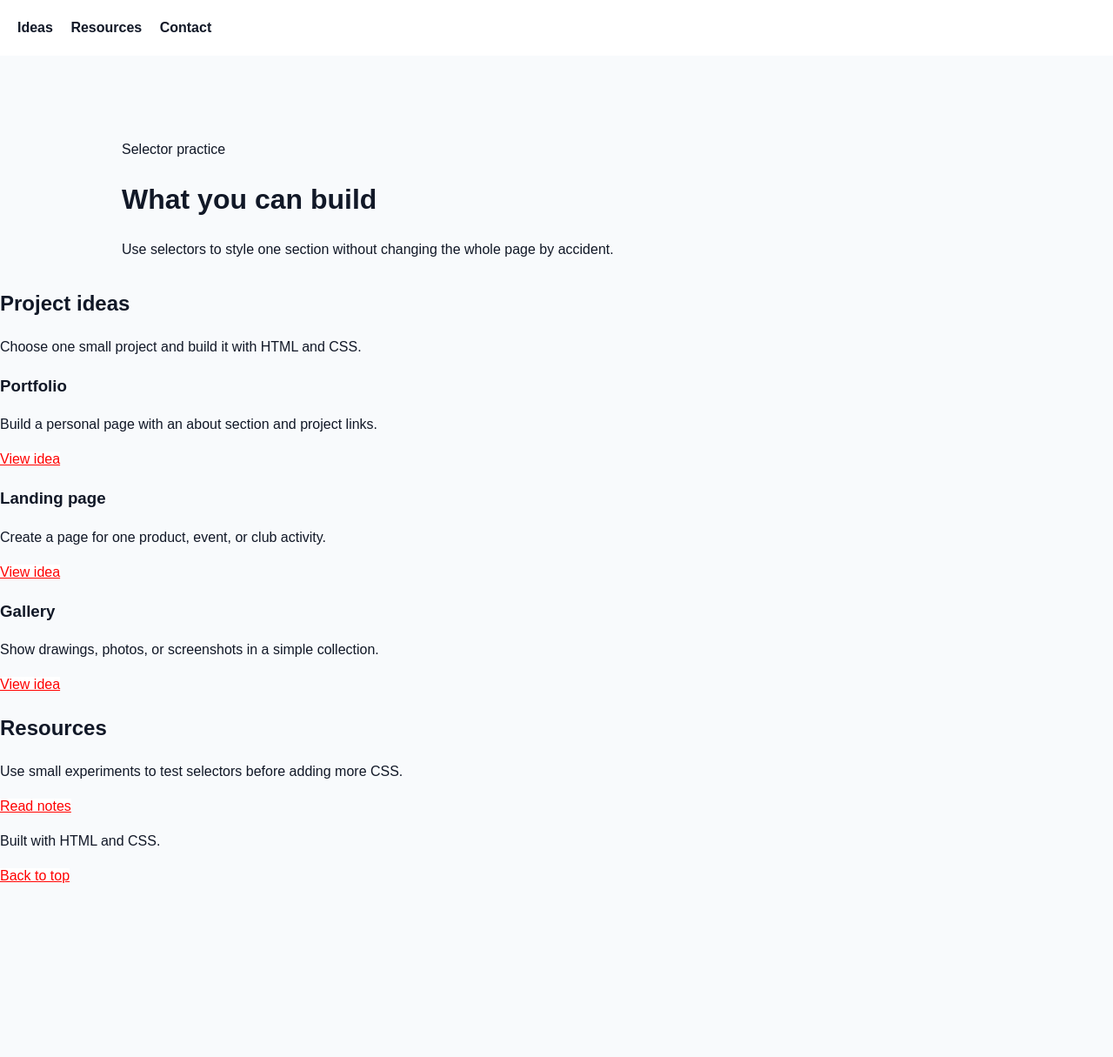
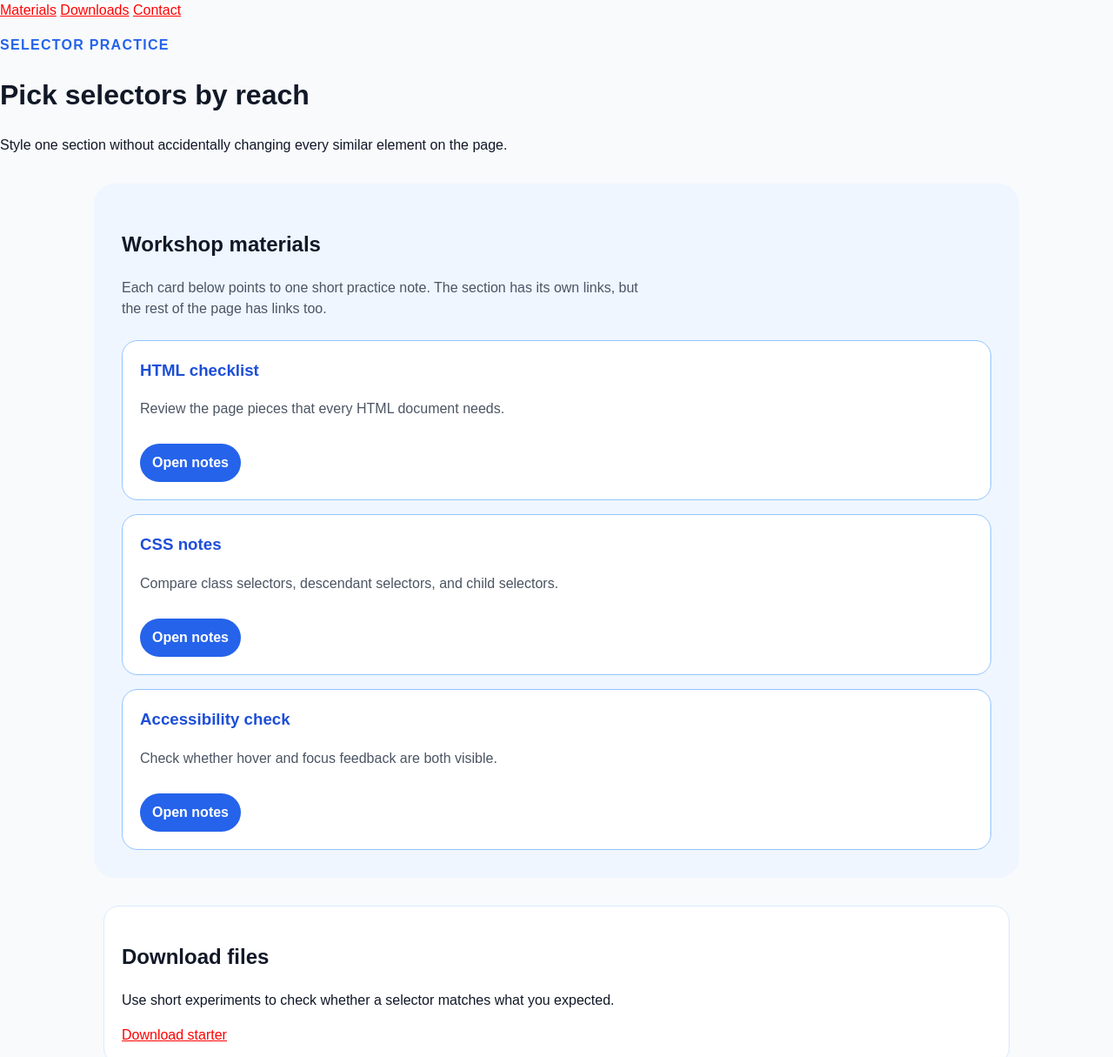
Before and after one commit to weiyeoh678-jpg/html-css, a plain HTML site: page Exersice 3/Feature-cards/index.html in a window 1280 px wide. Shown: the top 1215 px of the page at 87% size. Before the commit the page ends 1019 px from the top, so only its background shows below. Drawn offline with Linux system fonts and the light colour scheme.

Commit message:
resubmit exersise 3

```diff
--- a/Exersice 3/Feature-cards/index.html
+++ b/Exersice 3/Feature-cards/index.html
@@ -3,56 +3,71 @@
   <head>
     <meta charset="UTF-8">
     <meta name="viewport" content="width=device-width, initial-scale=1.0">
-    <title>Selector practice</title>
+    <title>Resource selector lab</title>
     <link rel="stylesheet" href="style.css">
   </head>
   <body>
-    <nav class="site-nav">
-      <a href="#features">Ideas</a>
-      <a href="#resources">Resources</a>
-      <a href="#contact">Contact</a>
+    <nav class="quick-nav">
+      <a href="#material-shelf">Materials</a>
+      <a href="#downloads">Downloads</a>
+      <span><a href="#contact">Contact</a></span>
     </nav>
 
-    <header class="hero">
-      <p class="eyebrow">Selector practice</p>
-      <h1>What you can build</h1>
-      <p>Use selectors to style one section without changing the whole page by accident.</p>
+    <header class="intro-panel">
+      <p class="kicker">Selector practice</p>
+      <h1>Pick selectors by reach</h1>
+      <p>
+        Style one section without accidentally changing every similar element
+        on the page.
+      </p>
     </header>
 
     <main>
-      <section class="features" id="features">
-        <h2>Project ideas</h2>
-        <p class="section-intro">Choose one small project and build it with HTML and CSS.</p>
+      <section class="material-shelf" id="material-shelf">
+        <h2>Workshop materials</h2>
+        <p class="shelf-intro">
+          Each card below points to one short practice note. The section has
+          its own links, but the rest of the page has links too.
+        </p>
 
-        <div class="card-grid">
-          <article class="feature-card">
-            <h3>Portfolio</h3>
-            <p>Build a personal page with an about section and project links.</p>
-            <a class="button-link" href="#portfolio">View idea</a>
+        <div class="material-list">
+          <article class="material-card">
+            <h3>HTML checklist</h3>
+            <p>Review the page pieces that every HTML document needs.</p>
+            <a class="lesson-link" href="#html-checklist">Open notes</a>
           </article>
 
-          <article class="feature-card">
-            <h3>Landing page</h3>
-            <p>Create a page for one product, event, or club activity.</p>
-            <a class="button-link" href="#landing">View idea</a>
+          <article class="material-card">
+            <h3>CSS notes</h3>
+            <p>Compare class selectors, descendant selectors, and child selectors.</p>
+            <a class="lesson-link" href="#css-notes">Open notes</a>
           </article>
 
-          <article class="feature-card">
-            <h3>Gallery</h3>
-            <p>Show drawings, photos, or screenshots in a simple collection.</p>
-            <a class="button-link" href="#gallery">View idea</a>
+          <article class="material-card">
+            <h3>Accessibility check</h3>
+            <p>Check whether hover and focus feedback are both visible.</p>
+            <a class="lesson-link" href="#accessibility-check">Open notes</a>
           </article>
         </div>
       </section>
 
-      <section class="resources" id="resources">
-        <h2>Resources</h2>
-        <p>Use small experiments to test selectors before adding more CSS.</p>
-        <a href="#notes">Read notes</a>
-      </section>
+      <section class="downloads" id="downloads">
+        <h2>Download files</h2>
+        <p>
+          Use short experiments to check whether a selector matches what you
+          expected.
+        </p>
+        <a href="#notes">Download starter</a>
+      </section><section class="tools">
+  <h2>Tools to practise with</h2>
+  <p>Use simple files first, then build larger pages.</p>
+  <a href="#editor">Code editor</a>
+  <a href="#browser">Browser</a>
+</section>
+
     </main>
 
-    <footer class="site-footer" id="contact">
+    <footer class="page-footer" id="contact">
       <p>Built with HTML and CSS.</p>
       <a href="#top">Back to top</a>
     </footer>
```
Also changed, not shown: 1 other file.
